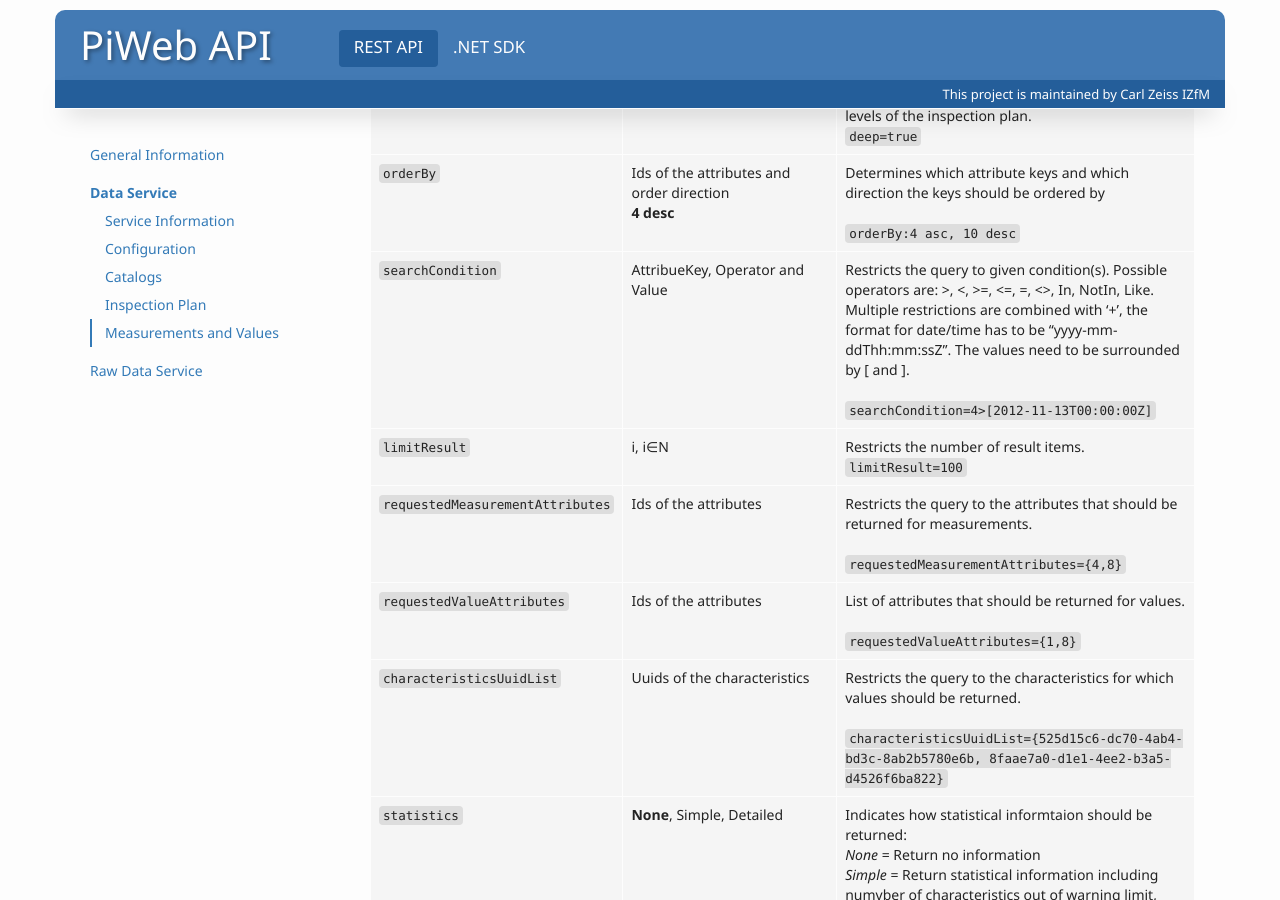
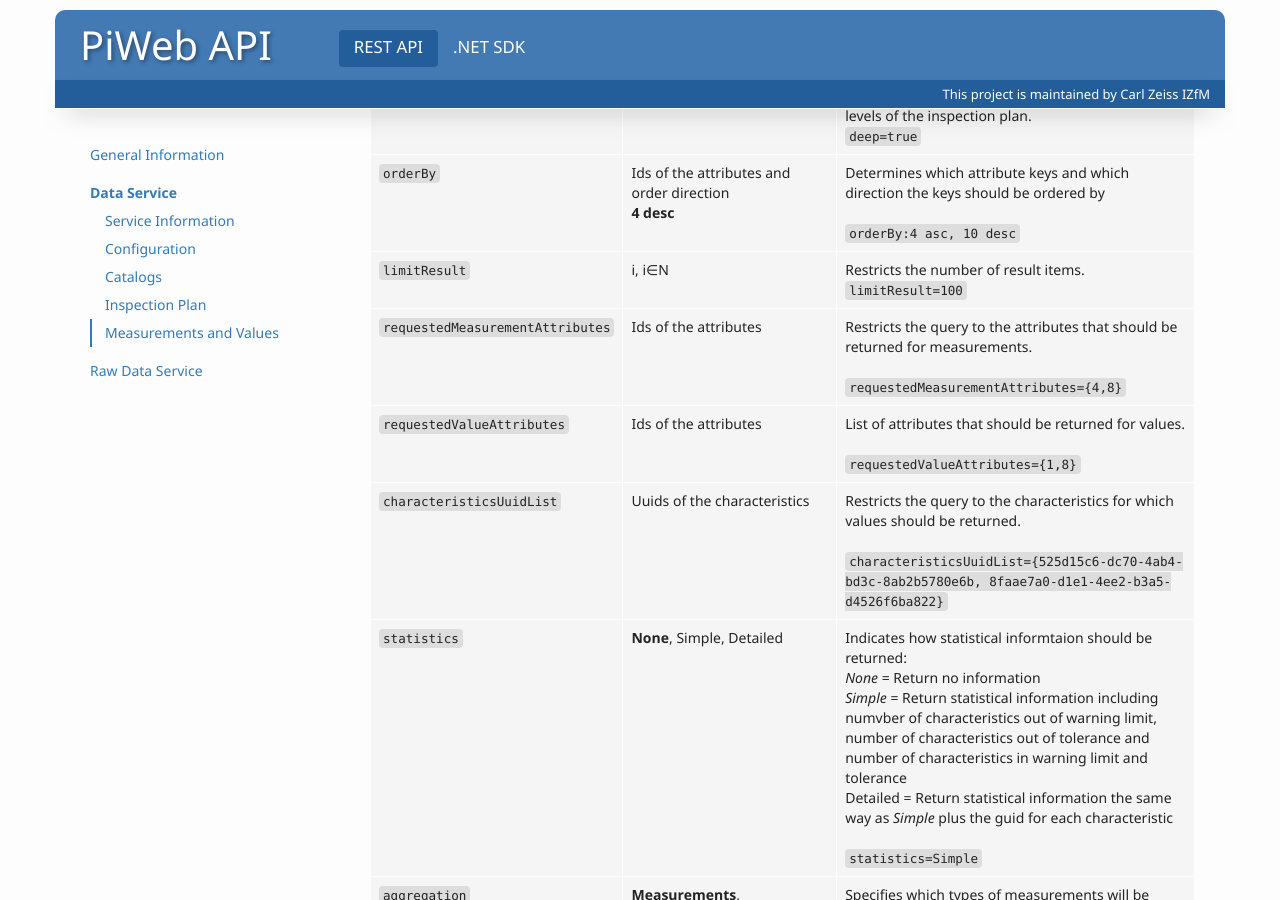
Before and after one commit to ZEISS-PiWeb/PiWeb-Api, a Jekyll site: the page built from _pages/0125-restapi-dataservice-measurements.md, in a window 1280 px wide and 900 px high, scrolled down 1317 px. Built offline with Jekyll 4.4.1, drawn with Linux system fonts in a browser that asks for light colours.

```diff
--- a/_pages/0125-restapi-dataservice-measurements.md
+++ b/_pages/0125-restapi-dataservice-measurements.md
@@ -527,7 +527,6 @@
 `partPath`            | Path of the part | Restricts the query to this part <br><br> `partPath=/metal%20part`
 `deep`                | true, **false**     | Determines whether the query should affect all levels of the inspection plan. <br> `deep=true`
 `orderBy`             | Ids of the attributes and order direction <br> **4 desc** | Determines which attribute keys and which direction the keys should be ordered by <br><br> `orderBy:4 asc, 10 desc`
-`searchCondition`     | AttribueKey, Operator and Value| Restricts the query to given condition(s). Possible operators are: >, <, >=, <=, =, <>, In, NotIn, Like. <br> Multiple restrictions are combined with '+', the format for date/time has to be “yyyy-mm-ddThh:mm:ssZ”. The values need to be surrounded by [ and ]. <br><br> `searchCondition=4>[2012-11-13T00:00:00Z]`
 `limitResult`         | i, i∈N | Restricts the number of result items. <br> `limitResult=100`
 `requestedMeasurementAttributes` | Ids of the attributes | Restricts the query to the attributes that should be returned for measurements. <br><br> `requestedMeasurementAttributes={4,8}`
 `requestedValueAttributes` | Ids of the attributes |List of attributes that should be returned for values. <br><br> `requestedValueAttributes={1,8}`
```
